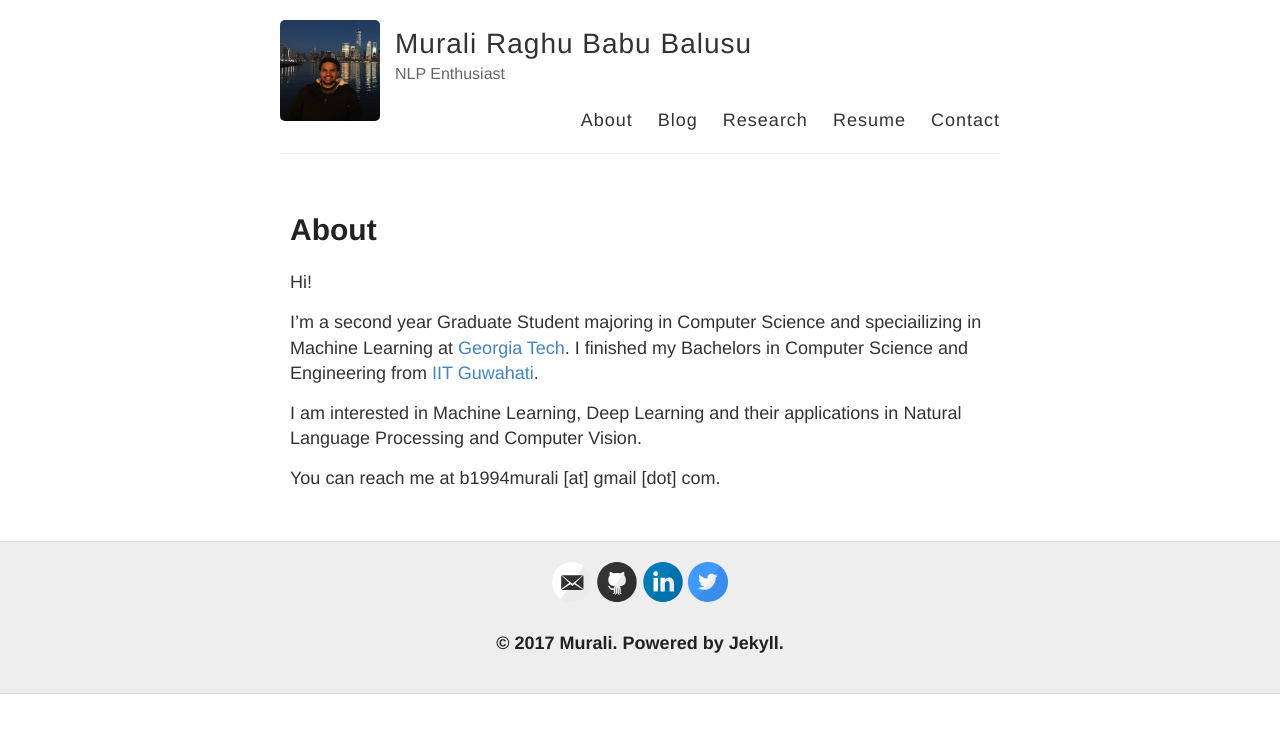
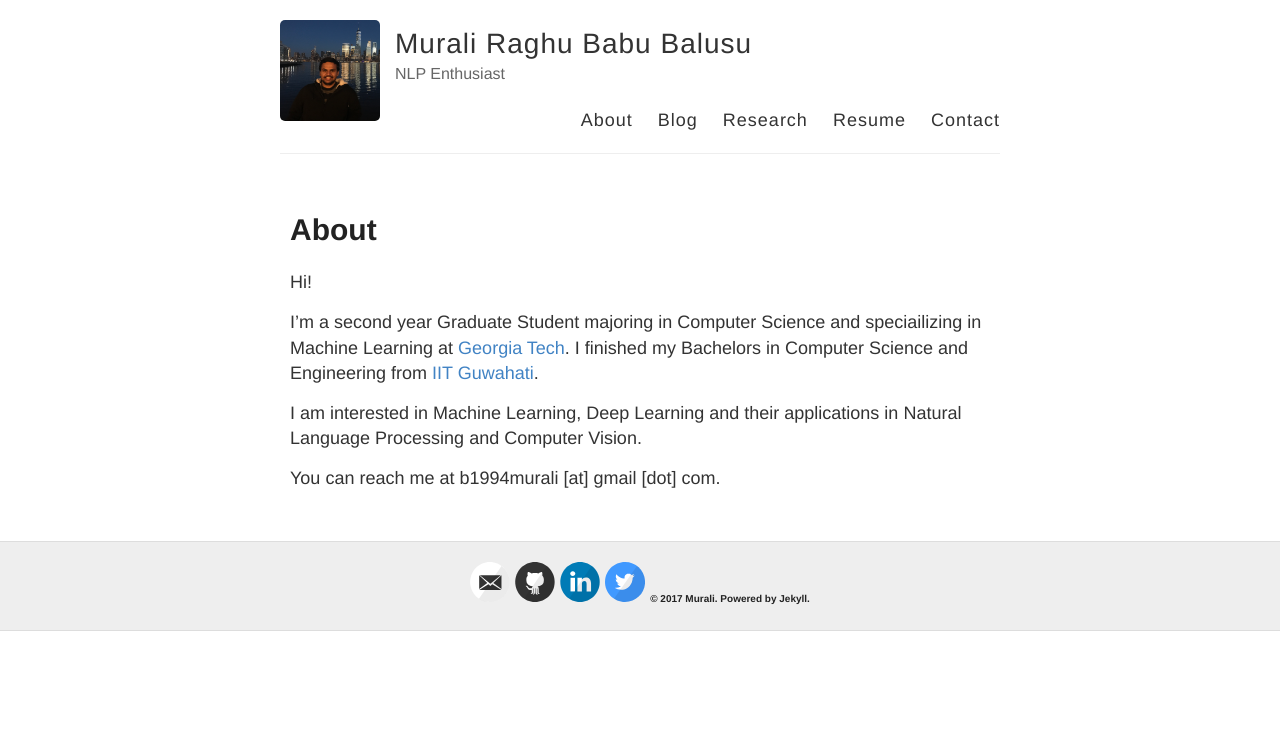
Before and after one commit to bmurali1994/bmurali1994.github.io, a Jekyll site: the page built from index.html, in a window 1280 px wide. Shown: the top 733 px of the page. Built offline with Jekyll 4.4.1, drawn with Linux system fonts in a browser that asks for light colours.

Commit message:
trying font

```diff
--- a/_layouts/default.html
+++ b/_layouts/default.html
@@ -45,7 +45,7 @@
       <div class="container">
         <footer class="footer">
           {% include svg-icons.html %}
-          <h6> © 2017 Murali. Powered by Jekyll. </h6>
+          <h7> © 2017 Murali. Powered by Jekyll. </h7>
         </footer>
       </div>
     </div>
--- a/index.html
+++ b/index.html
@@ -1,6 +1,6 @@
 ---
 layout: default
-title: Welcome - Murali
+title: Welcome
 permalink: /
 ---
 
--- a/style.scss
+++ b/style.scss
@@ -30,7 +30,7 @@ body {
   width: 100%;
 }
 
-h1, h2, h3, h4, h5, h6 {
+h1, h2, h3, h4, h5, h6, h7 {
   font-family: $helveticaNeue;
   color: $darkerGray;
   font-weight: bold;
@@ -62,6 +62,10 @@ h3 {
 h4 {
   font-size: 18px;
   color: $gray;
+}
+
+h7 {
+  font-size: 10px;
 }
 
 p {
```
